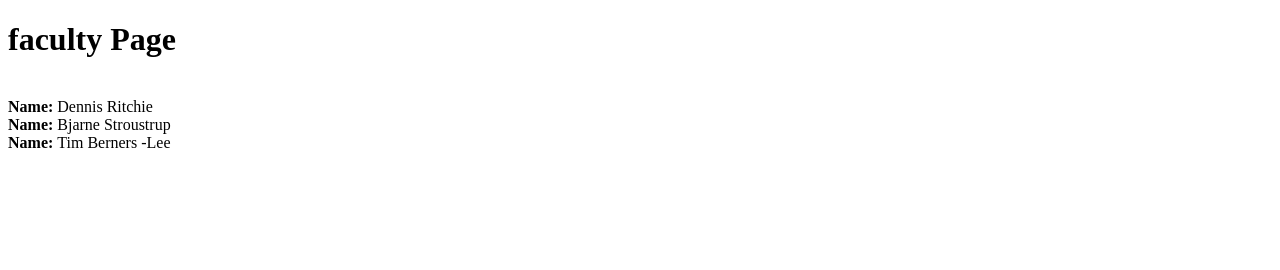
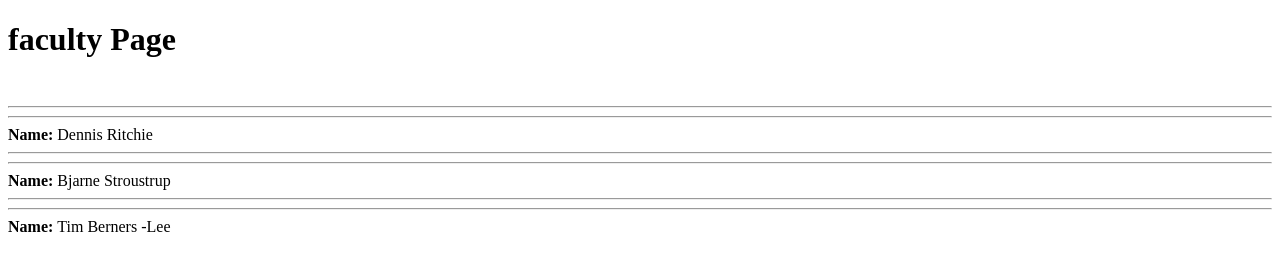
Before and after one commit to payalgupta13/ICP8.0, a plain HTML site: page index.html in a window 1280 px wide. Drawn offline with Linux system fonts and the light colour scheme.

Commit message:
hr tag added

```diff
--- a/index.html
+++ b/index.html
@@ -6,10 +6,13 @@
         <body>
             <h1>faculty Page</h1>
             <br>
+            <hr><hr>
             <b>Name:</b> Dennis Ritchie
             <br>
+            <hr><hr>
             <b>Name: </b>Bjarne Stroustrup
             <br>
+            <hr><hr>
             <b>Name: </b>Tim Berners -Lee
         </body>
     </head>
```
